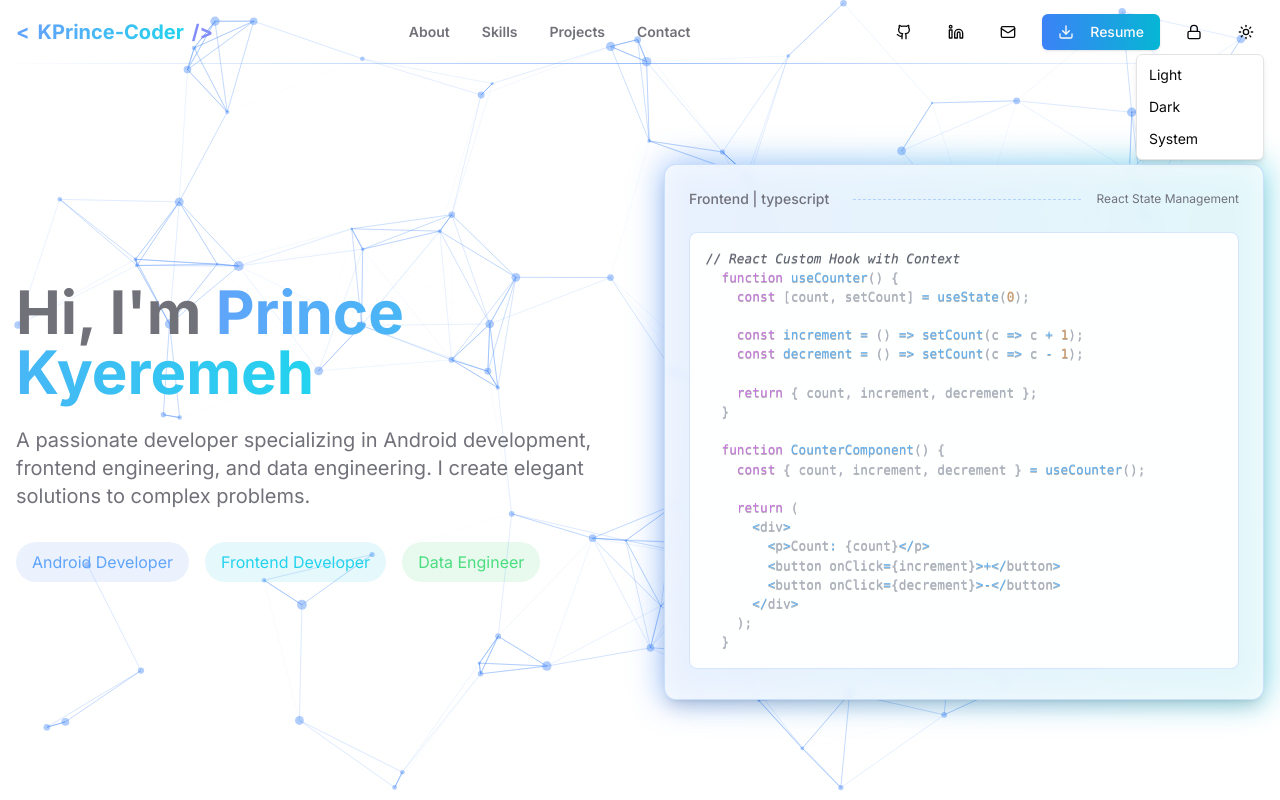
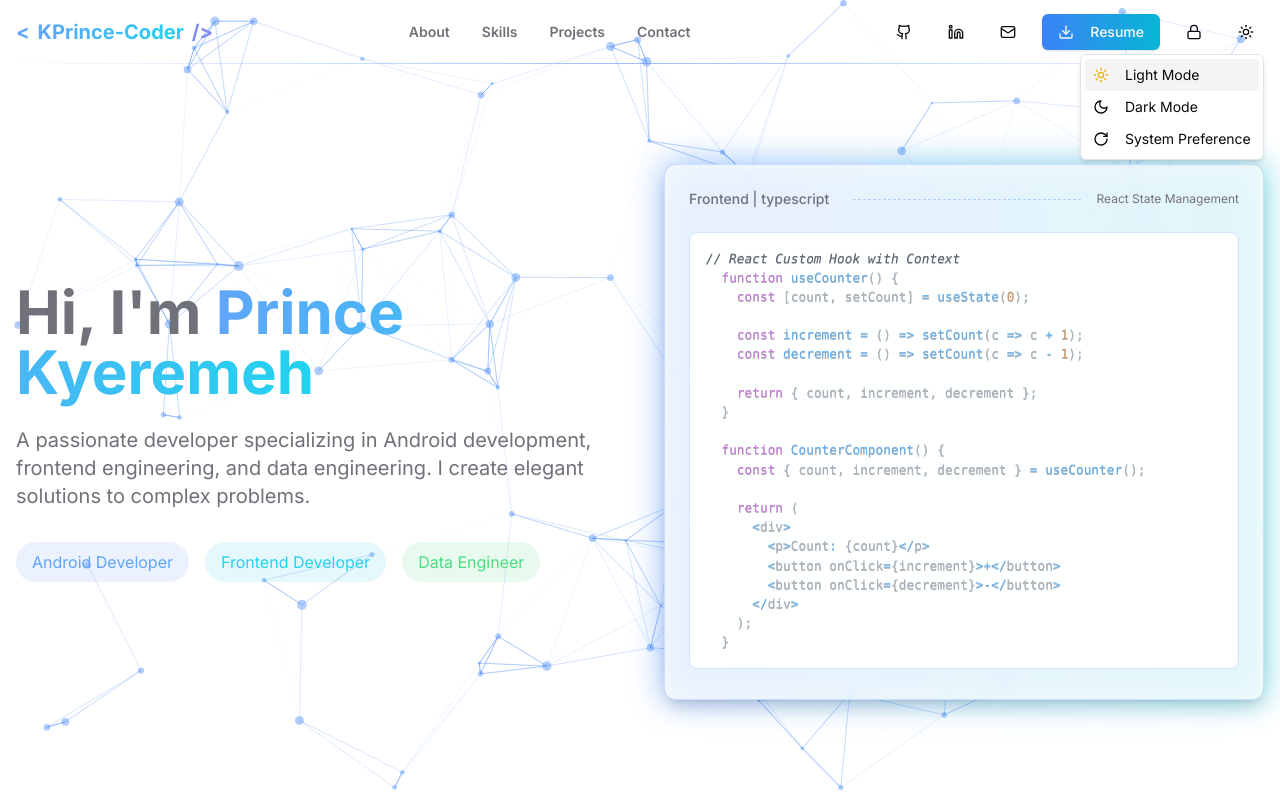
Before and after one commit to Prince-K-cmd/portfolio-webapp-3, a Next.js app: page / in a window 1280 px wide. Both pictures are taken after a click on the button "Toggle theme". Shown: the top 800 px of the page. Built offline with nearby package versions, Linux system fonts and the light colour scheme.

Commit message:
Change the design of the theme toggle button

```diff
--- a/app/globals.css
+++ b/app/globals.css
@@ -150,6 +150,9 @@
 }
 
 @layer utilities {
+  html {
+    scroll-behavior: smooth;
+  }
   .animate-pulse-slow {
     animation: pulse 4s cubic-bezier(0.4, 0, 0.6, 1) infinite;
   }
@@ -213,6 +216,10 @@
   .animate-morphing-blob {
     animation: morphing-blob 15s ease-in-out infinite;
   }
+
+  .theme-toggle-transition {
+    @apply transition-all duration-300 ease-in-out;
+  }
 }
 
 /* Custom gradient text */
--- a/components/theme-toggle.tsx
+++ b/components/theme-toggle.tsx
@@ -11,11 +11,29 @@ import {
   DropdownMenuItem,
   DropdownMenuTrigger,
 } from "@/components/ui/dropdown-menu";
+import {
+  Tooltip,
+  TooltipContent,
+  TooltipProvider,
+  TooltipTrigger,
+} from "@/components/ui/tooltip";
+
+//import them from data
+import { themeConfig } from "@/data/theme";
 
 export function ThemeToggle() {
   const { setTheme, resolvedTheme } = useTheme();
 
+  // Get current theme configuration
+  const currentThemeConfig =
+    themeConfig[resolvedTheme as keyof typeof themeConfig] ||
+    themeConfig.system;
+  const CurrentIcon = currentThemeConfig.icon;
+
   return (
+    <TooltipProvider delayDuration={300}>
+      <Tooltip>
+        <TooltipTrigger asChild>
           <DropdownMenu>
             <DropdownMenuTrigger asChild>
               <Button
@@ -29,16 +47,41 @@ export function ThemeToggle() {
               </Button>
             </DropdownMenuTrigger>
             <DropdownMenuContent align="end">
-        <DropdownMenuItem onClick={() => setTheme("light")}>
-          Light
+              {Object.entries(themeConfig).map(([theme, config]) => (
+                <DropdownMenuItem
+                  key={theme}
+                  onClick={() => setTheme(theme)}
+                  className={resolvedTheme === theme ? "bg-accent" : ""}
+                >
+                  <config.icon className={`mr-2 h-4 w-4 ${config.color}`} />
+                  {config.name}
                 </DropdownMenuItem>
-        <DropdownMenuItem onClick={() => setTheme("dark")}>
-          Dark
-        </DropdownMenuItem>
-        <DropdownMenuItem onClick={() => setTheme("system")}>
-          System
-        </DropdownMenuItem>
+              ))}
             </DropdownMenuContent>
           </DropdownMenu>
+        </TooltipTrigger>
+        <TooltipContent
+          side="bottom"
+          className="
+            bg-background
+            border
+            text-foreground
+            shadow-lg
+            flex
+            items-center
+            space-x-2
+            p-3
+          "
+        >
+          <CurrentIcon className={`h-4 w-4 ${currentThemeConfig.color}`} />
+          <div>
+            <p className="font-semibold">{currentThemeConfig.name}</p>
+            <p className="text-xs text-muted-foreground">
+              {currentThemeConfig.description}
+            </p>
+          </div>
+        </TooltipContent>
+      </Tooltip>
+    </TooltipProvider>
   );
 }
--- /dev/null
+++ b/data/theme/index.ts
@@ -0,0 +1,23 @@
+// data/theme.ts
+import { Moon, RotateCw, Sun } from "lucide-react";
+
+export const themeConfig = {
+  light: {
+    icon: Sun,
+    name: "Light Mode",
+    description: "Bright and clean interface",
+    color: "text-yellow-500",
+  },
+  dark: {
+    icon: Moon,
+    name: "Dark Mode",
+    description: "Easy on the eyes",
+    color: "text-indigo-500",
+  },
+  system: {
+    icon: RotateCw,
+    name: "System Preference",
+    description: "Match device settings",
+    color: "text-gray-500",
+  },
+};
```
Lines whose indentation alone changed are shown as unchanged.
